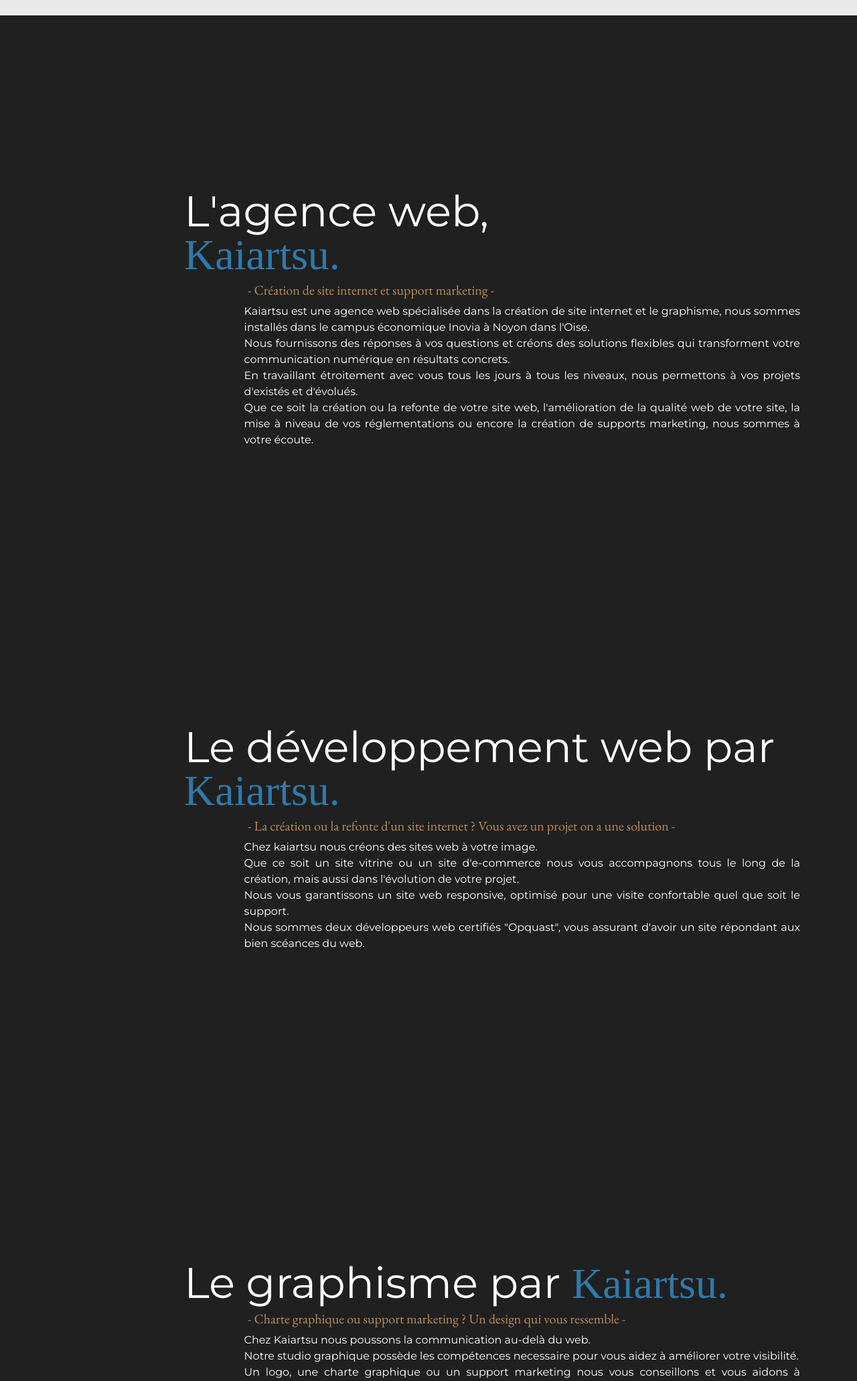
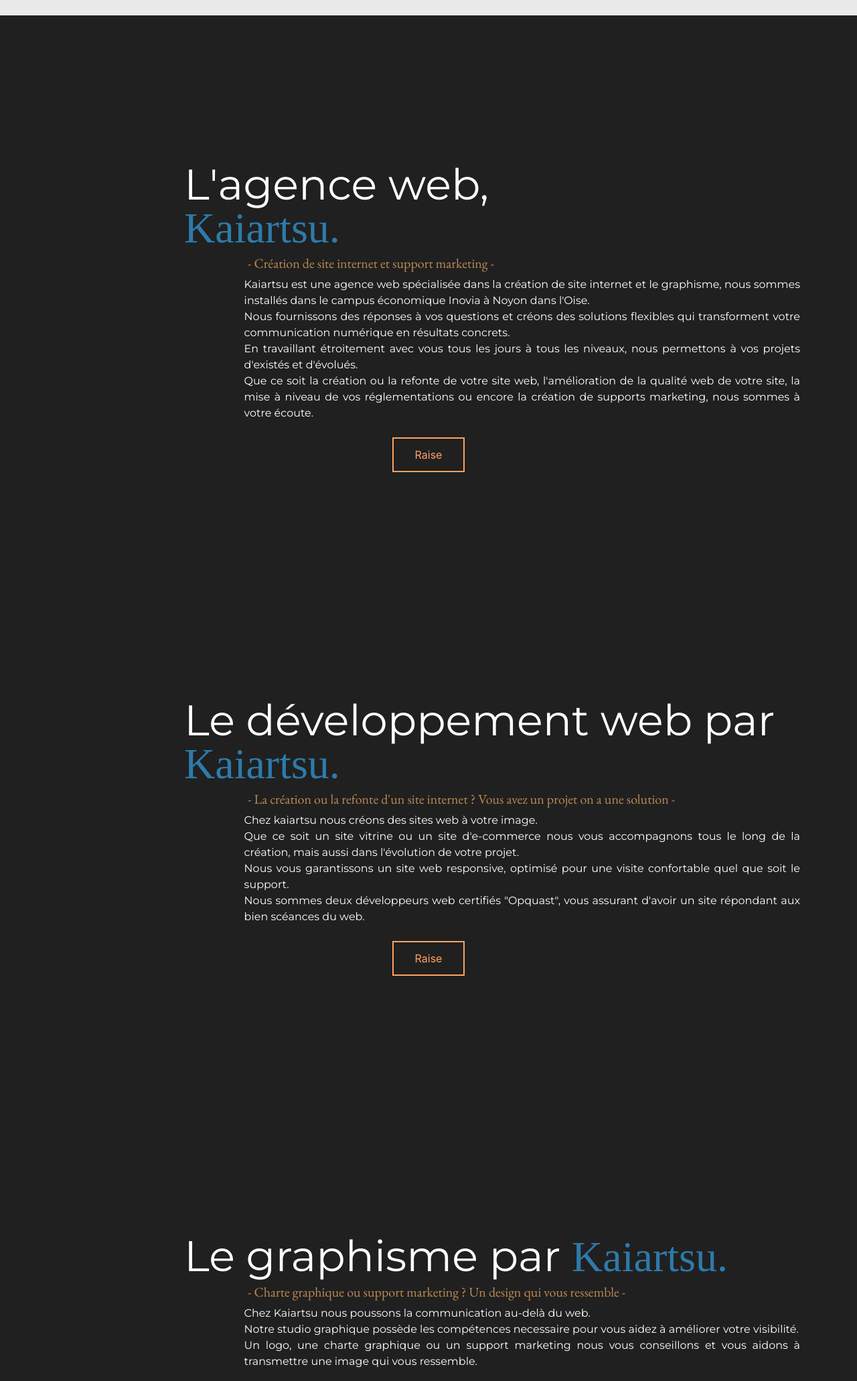
Before and after one commit to chromatyk/kaiartsuv2, a PHP site: page / in a window 1280 px wide. Shown: the part 777-2839 px from the top of the page at 67% size. Run offline with PHP 8.4, Linux system fonts and the light colour scheme; some web fonts are replaced.

Commit message:
Button du FION

```diff
--- /dev/null
+++ b/assets/css/button.css
@@ -0,0 +1,117 @@
+
+.fill:hover,
+.fill:focus {
+    box-shadow: inset 0 0 0 2em var(--hover);
+}
+
+.pulse:hover,
+.pulse:focus {
+    -webkit-animation: pulse 1s;
+    animation: pulse 1s;
+    box-shadow: 0 0 0 2em rgba(255, 255, 255, 0);
+}
+
+@-webkit-keyframes pulse {
+    0% {
+        box-shadow: 0 0 0 0 var(--hover);
+    }
+}
+
+@keyframes pulse {
+    0% {
+        box-shadow: 0 0 0 0 var(--hover);
+    }
+}
+
+.close:hover,
+.close:focus {
+    box-shadow: inset -3.5em 0 0 0 var(--hover), inset 3.5em 0 0 0 var(--hover);
+}
+
+.raise:hover,
+.raise:focus {
+    box-shadow: 0 0.5em 0.5em -0.4em var(--hover);
+    -webkit-transform: translateY(-0.25em);
+    transform: translateY(-0.25em);
+}
+
+.up:hover,
+.up:focus {
+    box-shadow: inset 0 -3.25em 0 0 var(--hover);
+}
+
+.slide:hover,
+.slide:focus {
+    box-shadow: inset 6.5em 0 0 0 var(--hover);
+}
+
+.offset {
+    box-shadow: 0.3em 0.3em 0 0 var(--color), inset 0.3em 0.3em 0 0 var(--color);
+}
+
+    .offset:hover, .offset:focus {
+        box-shadow: 0 0 0 0 var(--hover), inset 6em 3.5em 0 0 var(--hover);
+    }
+
+.fill {
+    --color: #a972cb;
+    --hover: #cb72aa;
+}
+
+.pulse {
+    --color: #ef6eae;
+    --hover: #ef8f6e;
+}
+
+.close {
+    --color: #ff7f82;
+    --hover: #2e7aab;
+}
+
+.raise {
+    --color: #ffa260;
+    --hover: #2e7aab;
+}
+
+.up {
+    --color: #e4cb58;
+    --hover: #94e458;
+}
+
+.slide {
+    --color: #8fc866;
+    --hover: #66c887;
+}
+
+.offset {
+    --color: #19bc8b;
+    --hover: #1973bc;
+}
+
+button {
+    color: var(--color);
+    transition: 0.25s;
+}
+
+    button:hover, button:focus {
+        border-color: var(--hover);
+        color: #fff;
+    }
+
+button {
+    background: none;
+    border: 2px solid;
+    font: inherit;
+    line-height: 1;
+    margin: 0.5em;
+    padding: 1em 2em;
+}
+
+h1 {
+    font-weight: 400;
+}
+
+code {
+    color: #e4cb58;
+    font: inherit;
+}
--- a/assets/css/main.css
+++ b/assets/css/main.css
@@ -120,19 +120,19 @@ html, body{
 #whoAreWe{
 color: #fff;
 min-height: 100vh;
-padding-top: 100px;
+padding-top: 60px;
 }
 
 #webDev{
 color: #fff;
 min-height: 100vh;
-padding-top: 100px;
+padding-top: 60px;
 }
 
 #webDesign{
 color: #fff;
 min-height: 100vh;
-padding-top: 100px;
+padding-top: 60px;
 }
 
 @font-face {
--- a/include/header.php
+++ b/include/header.php
@@ -15,6 +15,7 @@
         <link href="assets/lib/bootstrap/css/bootstrap.css" rel="stylesheet" />
         <link href="assets/css/animate.css" rel="stylesheet" type="text/css"/>
         <link href="assets/css/main.css" rel="stylesheet" type="text/css"/>
+		<link href="assets/css/button.css" rel="stylesheet" type="text/css"/>
         <link href="https://fonts.googleapis.com/css?family=EB+Garamond" rel="stylesheet">
         <link href="https://fonts.googleapis.com/css?family=Montserrat" rel="stylesheet">
         <link rel="stylesheet" href="https://use.fontawesome.com/releases/v5.7.0/css/all.css" integrity="sha384-lZN37f5QGtY3VHgisS14W3ExzMWZxybE1SJSEsQp9S+oqd12jhcu+A56Ebc1zFSJ" crossorigin="anonymous">
--- a/index.php
+++ b/index.php
@@ -80,6 +80,11 @@
                                 </p>
                             </div>
                         </div>
+						                        <div class="row dispear">
+                            <div class="">
+  <a href="agency.php"><button class="raise">Raise</button></a>
+                            </div>
+                        </div>
                     </div>
                 </section>
                 <!-- Qui sommes nous - Fin -->
@@ -109,6 +114,11 @@
                                 </p>
                             </div>
                         </div>
+												                        <div class="row dispear">
+                            <div class="">
+  <a href="webDev.php"><button class="raise">Raise</button></a>
+                            </div>
+                        </div>
                     </div>
                 </section>
                 <section id="webDesign" class="sectionScroll">
@@ -136,6 +146,11 @@
                                 </p>
                             </div>
                         </div>
+												                        <div class="row dispear">
+                            <div class="">
+  <a href="graphisme.php"><button class="raise">Raise</button></a>
+                            </div>
+                        </div>
                     </div>
                 </section>
             </main>
--- a/nbproject/private/private.xml
+++ b/nbproject/private/private.xml
@@ -3,7 +3,9 @@
     <editor-bookmarks xmlns="http://www.netbeans.org/ns/editor-bookmarks/2" lastBookmarkId="0"/>
     <open-files xmlns="http://www.netbeans.org/ns/projectui-open-files/2">
         <group>
-            <file>file:/C:/Dev/Projets/kaiartsuv2/index.html</file>
+            <file>file:/C:/Dev/Projets/kaiartsuv2/assets/css/main.css</file>
+            <file>file:/C:/Dev/Projets/kaiartsuv2/webDev.php</file>
+            <file>file:/C:/Dev/Projets/kaiartsuv2/index.php</file>
         </group>
     </open-files>
 </project-private>
```
Also changed, not shown: nbproject/project.xml (added, +9 -0 lines), 2 other files.
